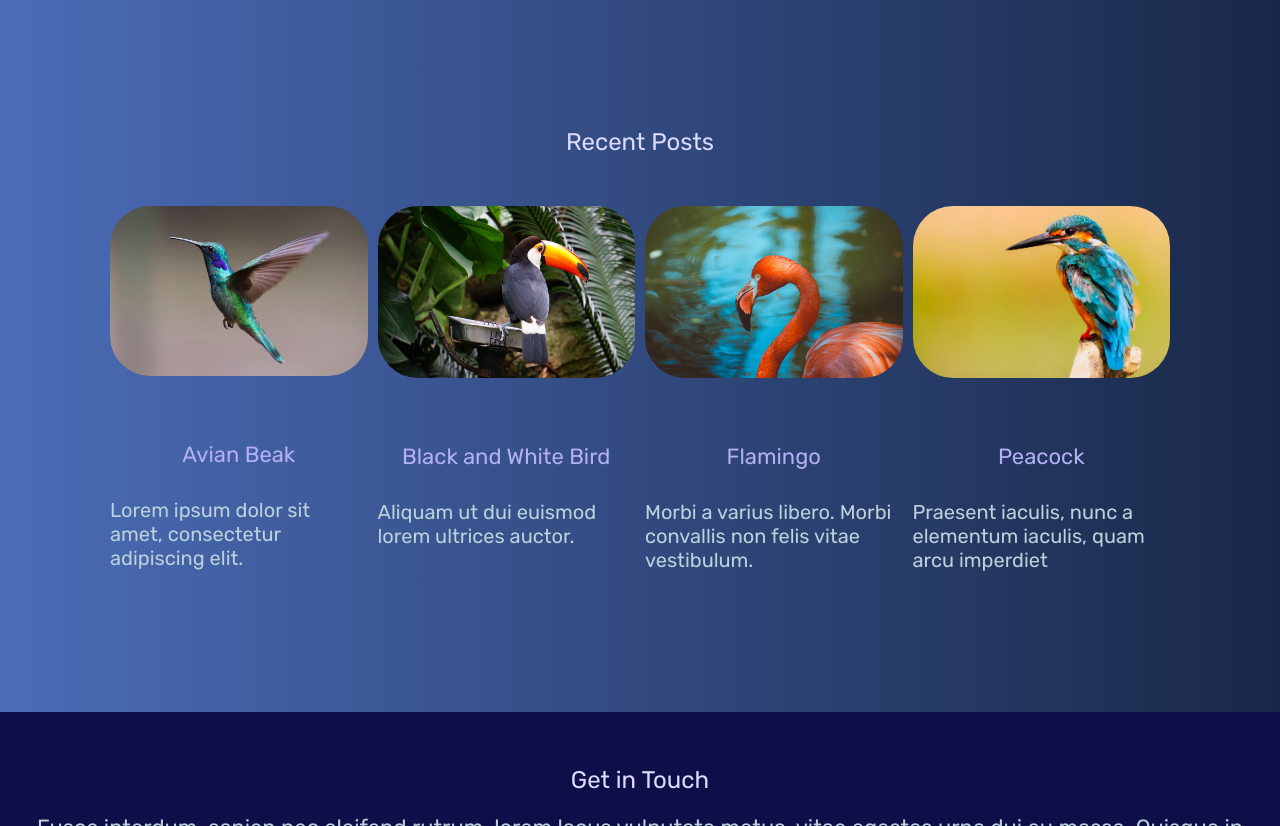
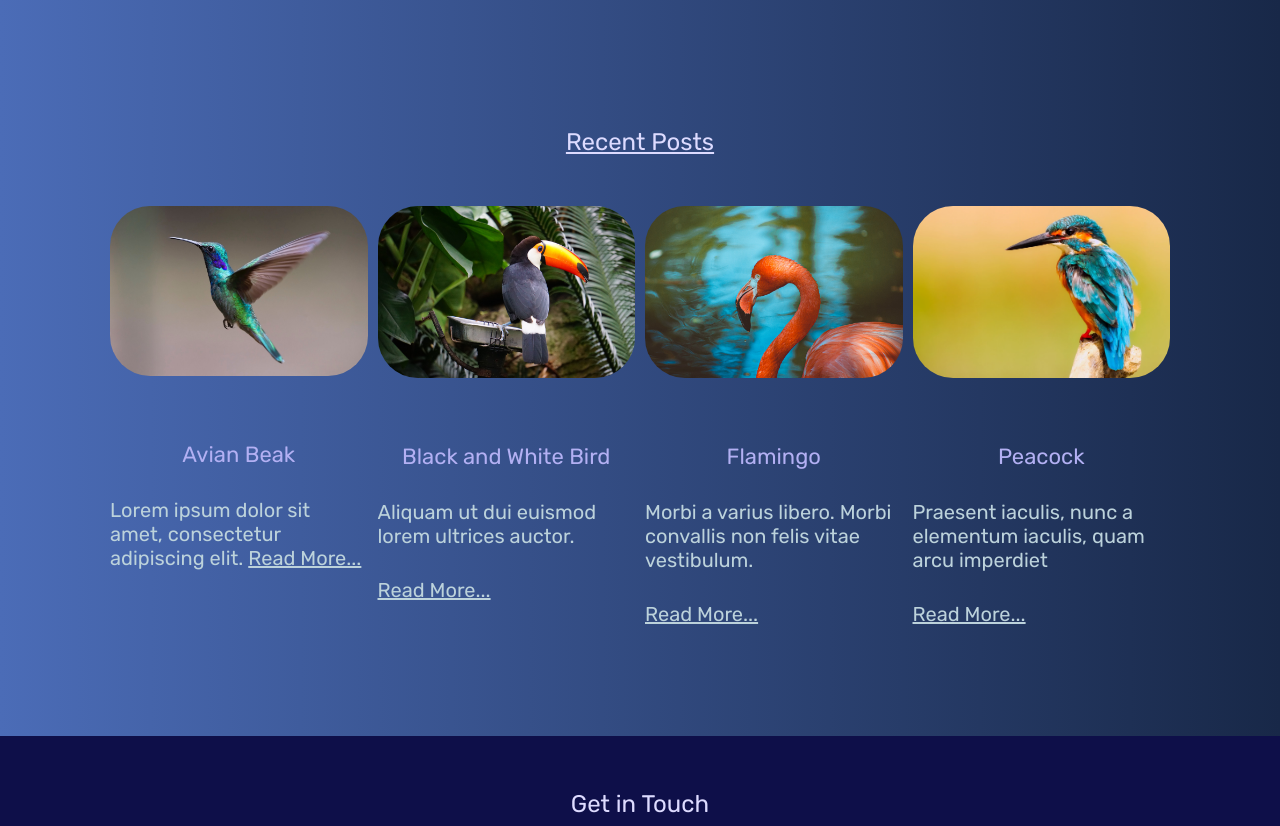
Before and after one commit to marvbushi/Personal-Blog-Website, a plain HTML site: page index.html in a window 1280 px wide. Shown: the part 440-1266 px from the top of the page. Drawn offline with Linux system fonts and the light colour scheme.

Commit message:
Add files via upload

```diff
--- a/index.html
+++ b/index.html
@@ -33,27 +33,33 @@
     </section>
 
     <section id="posts">
-        <h3>Recent Posts</h3>
+        <h3><u>Recent Posts</u></h3>
         <div class="posts grid">
             <a href="blog-post.html">
                 <img src="img/avian-beak-bird.jpg" alt="avian-beak-bird">
                 <h4>Avian Beak</h4>
-                <p>Lorem ipsum dolor sit amet, consectetur adipiscing elit.</p>
+                <p>
+                    Lorem ipsum dolor sit amet, consectetur adipiscing elit.
+                    <u>Read More...</u>
+                </p>
             </a>
             <a href="blog-post.html">
                 <img src="img/black-and-white-bird.jpg" alt="black-and-white-bird">
                 <h4>Black and White Bird</h4>
                 <p>Aliquam ut dui euismod lorem ultrices auctor.</p>
+                <u>Read More...</u>
             </a>
             <a href="blog-post.html">
                 <img src="img/flamingo.jpg" alt="flamingo">
                 <h4>Flamingo</h4>
                 <p>Morbi a varius libero. Morbi convallis non felis vitae vestibulum.</p>
+                <u>Read More...</u>
             </a>
             <a href="blog-post.html">
                 <img src="img/peacock.jpg" alt="peacock">
                 <h4>Peacock</h4>
                 <p>Praesent iaculis, nunc a elementum iaculis, quam arcu imperdiet</p>
+                <u>Read More...</u>
             </a>
         </div>
     </section>
```
Also changed, not shown: blog-post.html (+2 -2 lines).
